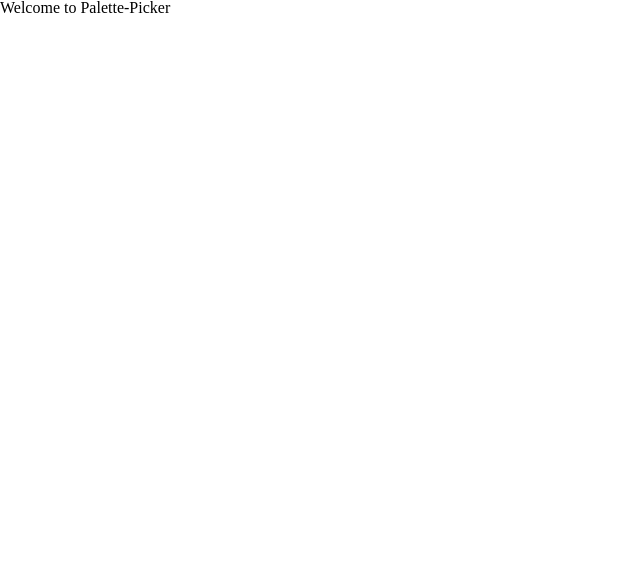
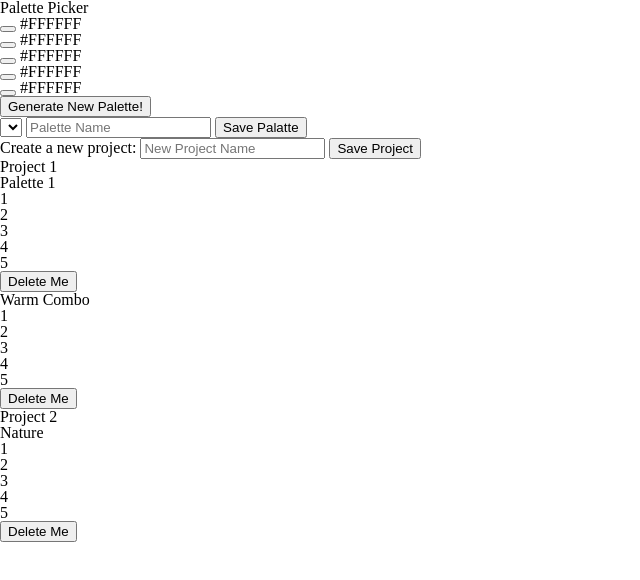
Before and after one commit to OphDub/palette-picker-pwa, a website: page public/index.html in a window 1280 px wide. Shown: the whole page, without its empty margins (0-640 px from the left). Drawn offline with nearby package versions, Linux system fonts and the light colour scheme.

Commit message:
Add basic element structure to index html

```diff
--- a/public/index.html
+++ b/public/index.html
@@ -9,8 +9,88 @@
     <link rel="stylesheet" href="./css/styles.css">
   </head>
   <body>
-    <h1>Welcome to Palette-Picker</h1>
-    <script src="https://code.jquery.com/jquery-3.3.1.min.js"></script>
-    <script src="./js/scripts.js"></script>
+    <main>
+      <h1>Palette Picker</h1>
+      <section class="palette-picker">
+        <article class="palette">
+          <div class="color-boxes color-1">
+            <button class="color-box-lock"></button>
+            #FFFFFF
+          </div>
+          <div class="color-boxes color-2">
+            <button class="color-box-lock"></button>
+            #FFFFFF
+          </div>
+          <div class="color-boxes color-3">
+            <button class="color-box-lock"></button>
+            #FFFFFF
+          </div>
+          <div class="color-boxes color-4">
+            <button class="color-box-lock"></button>
+            #FFFFFF
+          </div>
+          <div class="color-boxes color-5">
+            <button class="color-box-lock"></button>
+            #FFFFFF
+          </div>
+        </article>
+        <button class="generate-palette-btn">Generate New Palette!</button>
+        <form class="new-palatte-form" action="submit">
+          <select name="projects" id="project-dropdown"></select>
+          <input type="text" class="palatte-name" placeholder="Palette Name">
+          <button class="save-palatte-btn">Save Palatte</button>
+        </form>
+      </section>
+      <section class="saved-projects">
+        <form class="create-project-form" action="submit">
+          <label for="project-name-input">
+            Create a new project:
+            <input id="project-name-input" type="text" placeholder="New Project Name">
+          </label>
+          <button class="save-project-btn">Save Project</button>
+        </form>
+        <section class="project-container">
+          <article class="project" id="project 1">
+            <h1 class="project-name">Project 1</h1>
+            <div class="project-palettes">
+              <section class="project-palette">
+                <p class="project-palette-name">Palette 1</p>
+                <div class="project-palette-color-1">1</div>
+                <div class="project-palette-color-2">2</div>
+                <div class="project-palette-color-3">3</div>
+                <div class="project-palette-color-4">4</div>
+                <div class="project-palette-color-5">5</div>
+                <button class="project-palette-delete-btn">Delete Me</button>
+              </section>
+              <section class="project-palette">
+                  <p class="project-palette-name">Warm Combo</p>
+                  <div class="project-palette-color-1">1</div>
+                  <div class="project-palette-color-2">2</div>
+                  <div class="project-palette-color-3">3</div>
+                  <div class="project-palette-color-4">4</div>
+                  <div class="project-palette-color-5">5</div>
+                  <button class="project-palette-delete-btn">Delete Me</button>
+              </section>
+            </div>
+          </article>
+          <article class="project" id="project 1">
+              <h1 class="project-name">Project 2</h1>
+              <div class="project-palettes">
+                <section class="project-palette">
+                  <p class="project-palette-name">Nature</p>
+                  <div class="project-palette-color-1">1</div>
+                  <div class="project-palette-color-2">2</div>
+                  <div class="project-palette-color-3">3</div>
+                  <div class="project-palette-color-4">4</div>
+                  <div class="project-palette-color-5">5</div>
+                  <button class="project-palette-delete-btn">Delete Me</button>
+                </section>
+              </div>
+            </article>
+        </section>
+      </section>
+      <script src="https://code.jquery.com/jquery-3.3.1.min.js"></script>
+      <script src="./js/scripts.js"></script>
+    </main>
   </body>
 </html>
```
